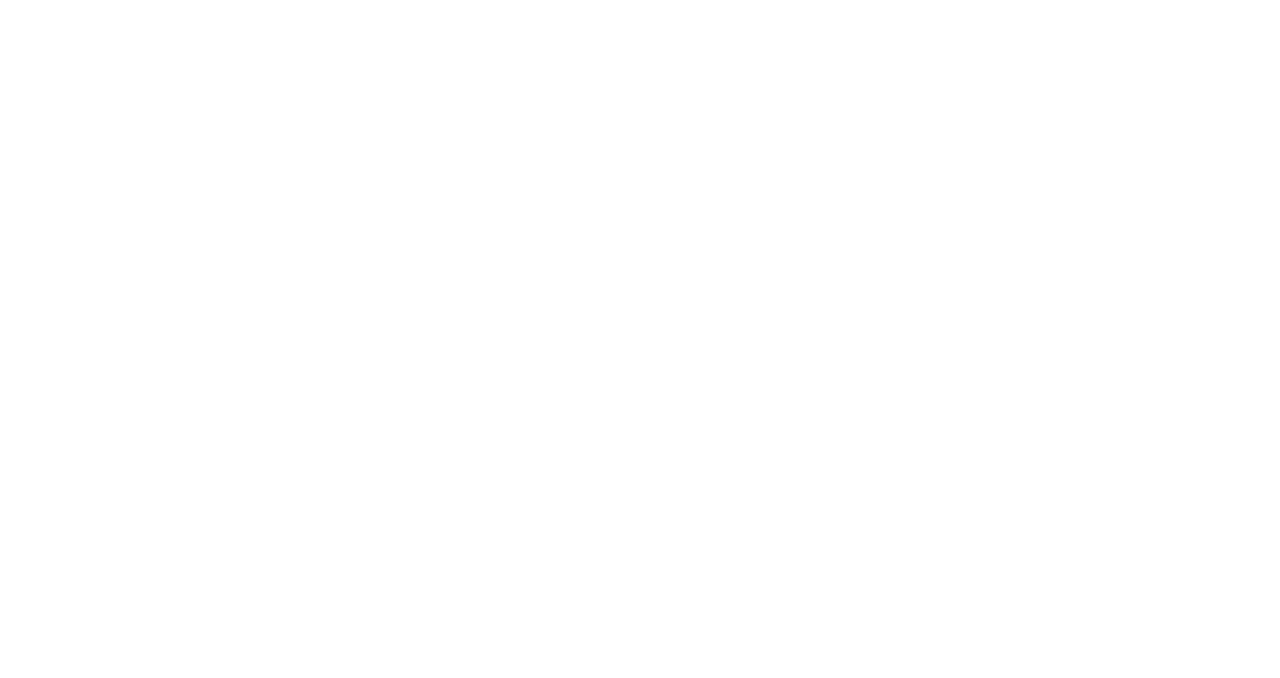
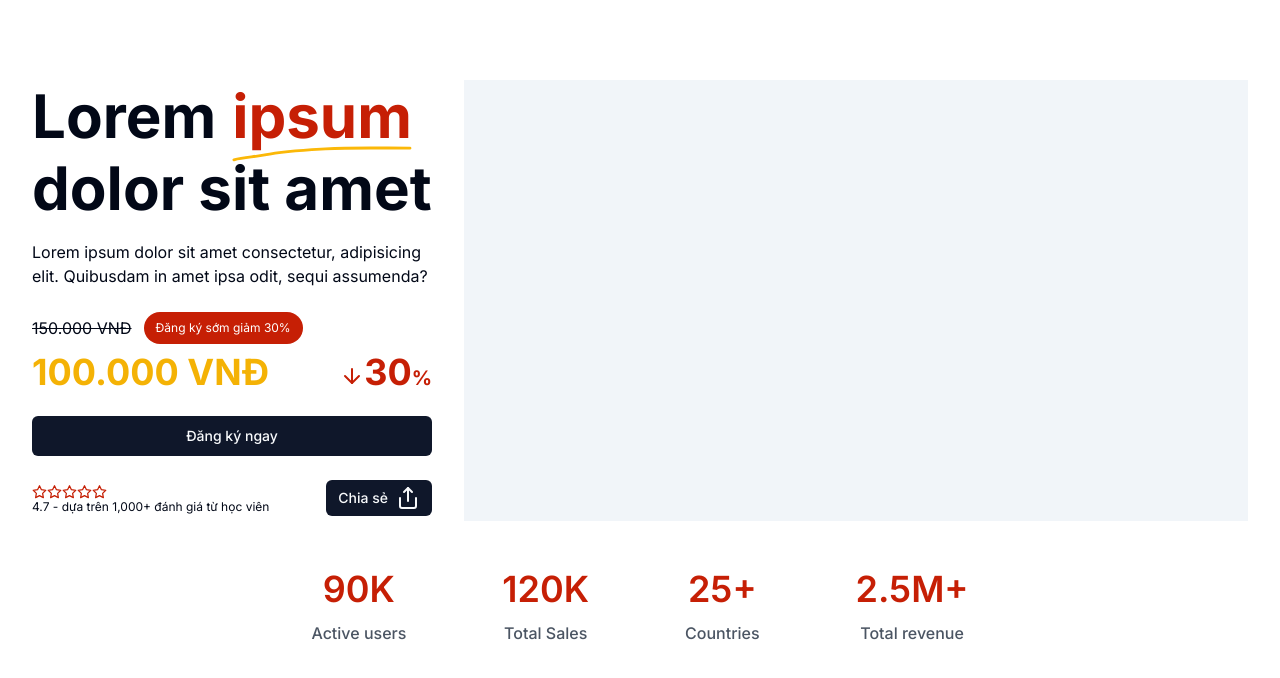
Before and after one commit to nguyenduchuy271197/chinese-webinar-landing, a Next.js app: page / in a window 1280 px wide. Shown: the top 678 px of the page. Built offline with nearby package versions, Linux system fonts and the light colour scheme.

Commit message:
features:hero

```diff
--- a/src/app/_components/hero.tsx
+++ b/src/app/_components/hero.tsx
@@ -1,11 +1,84 @@
+import { Button } from "@/components/ui/button";
+import { ArrowDown, Share, Star } from "lucide-react";
+import Stats from "./stats";
+import HighlightWord from "@/components/highlight-word";
+
 export default function Hero() {
   return (
     <section>
       <div className="container">
-        <div className="grid grid-cols-[400px_1fr]">
-          <div></div>
-          <div></div>
+        <div className="grid lg:grid-cols-[400px_1fr] gap-8 mb-12">
+          <div className="space-y-6">
+            <div className="space-y-4">
+              {/* Title */}
+              <h3 className="lg:text-6xl/[1.2] md:text-5xl font-bold text-3xl">
+                Lorem
+                <HighlightWord>ipsum</HighlightWord>
+                dolor sit amet
+              </h3>
+              {/* Description */}
+              <p className="text-sm lg:text-base">
+                Lorem ipsum dolor sit amet consectetur, adipisicing elit.
+                Quibusdam in amet ipsa odit, sequi assumenda?
+              </p>
+            </div>
+
+            <div>
+              <div className="flex gap-3 items-center mb-2">
+                {/* Giá giảm */}
+                <p className="line-through text-md text-sm md:text-base">
+                  150.000 VNĐ
+                </p>
+                {/* Tag giảm */}
+                <p className="bg-[#C61F05] text-[#fff] rounded-full px-2 py-1 md:px-3 md:py-2 text-xs">
+                  Đăng ký sớm giảm 30%
+                </p>
+              </div>
+
+              <div className="flex justify-between">
+                {/* Giá mới */}
+                <h3 className="md:text-5xl lg:text-4xl text-2xl text-[#F4B205] font-bold">
+                  100.000 VNĐ
+                </h3>
+                {/* % giảm */}
+                <div className=" text-[#C61F05] font-bold flex items-end">
+                  <ArrowDown className="mb-1 w-4 h-4 md:w-6 md:h-6" />
+                  <span className="md:text-4xl text-2xl">30</span>
+                  <span className="text-base md:text-xl">%</span>
+                </div>
+              </div>
+            </div>
+
+            <div>
+              <Button className="w-full">Đăng ký ngay</Button>
+            </div>
+
+            <div className="flex justify-between gap-5">
+              <div>
+                <div className="flex w-[75px] h-[15px] mb-1 text-[#C61F05]">
+                  <Star />
+                  <Star />
+                  <Star />
+                  <Star />
+                  <Star />
+                </div>
+                <p className="text-xs">
+                  4.7 - dựa trên 1,000+ đánh giá từ học viên
+                </p>
+              </div>
+
+              <Button size="sm">
+                Chia sẻ <Share className="ml-2" />
+              </Button>
+            </div>
+          </div>
+
+          <div>
+            <div className="aspect-[16/9] bg-slate-100"></div>
+          </div>
         </div>
+
+        <Stats />
       </div>
     </section>
   );
--- /dev/null
+++ b/src/app/_components/stats.tsx
@@ -0,0 +1,34 @@
+export default function Stats() {
+  const stats = [
+    {
+      data: "90K",
+      title: "Active users",
+    },
+    {
+      data: "120K",
+      title: "Total Sales",
+    },
+    {
+      data: "25+",
+      title: "Countries",
+    },
+    {
+      data: "2.5M+",
+      title: "Total revenue",
+    },
+  ];
+  return (
+    <div className="flex justify-center sm:block">
+      <ul className="inline-grid grid-cols-2 items-center justify-center gap-x-12 gap-y-10 sm:flex sm:flex-wrap md:gap-x-24">
+        {stats.map((item, idx) => (
+          <li key={idx} className="text-center">
+            <h3 className="text-4xl text-[#C61F05] font-semibold">
+              {item.data}
+            </h3>
+            <p className="mt-3 text-gray-600 font-medium">{item.title}</p>
+          </li>
+        ))}
+      </ul>
+    </div>
+  );
+}
--- /dev/null
+++ b/src/components/highlight-word.tsx
@@ -0,0 +1,22 @@
+import { ReactNode } from "react";
+
+export default function HighlightWord({ children }: { children: ReactNode }) {
+  return (
+    <span className="relative mx-4 text-[#C61F05] inline-flex">
+      {children}
+      <svg
+        viewBox="0 0 188 16"
+        fill="none"
+        xmlns="http://www.w3.org/2000/svg"
+        className="absolute top-[92%] left-0"
+      >
+        <path
+          d="M2 14.4126C12.3462 11.6536 23.6925 11.495 34.2934 9.34035C54.9672 5.13835 76.7597 4.18101 97.7811 3.00003C127.149 1.35016 156.711 2.23919 186.123 2.23919"
+          stroke="#FBB808"
+          strokeWidth={3}
+          strokeLinecap="round"
+        />
+      </svg>
+    </span>
+  );
+}
```
